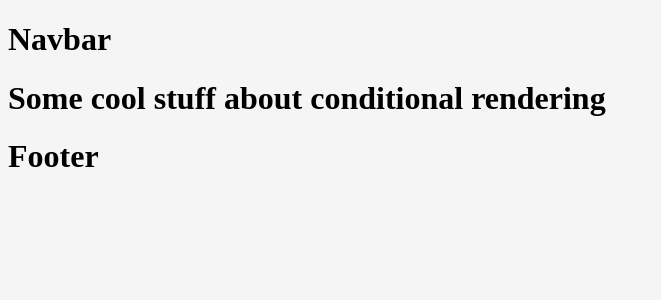
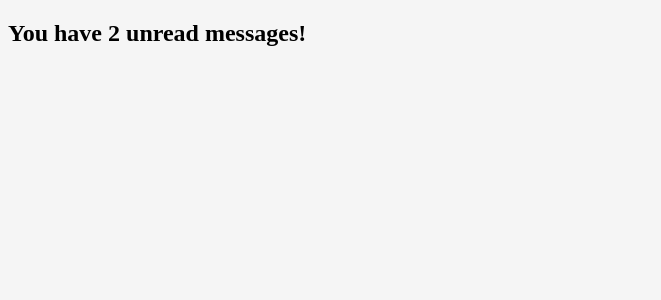
Before and after one commit to shomnathsomu/learn-reactJS, a React (Create React App) app: page / in a window 1280 px wide. Shown: the top 300 px of the page, without its empty margins (0-661 px from the left). Built offline with nearby package versions, Linux system fonts and the light colour scheme.

Commit message:
finished conditional rendering

```diff
--- a/src/App.js
+++ b/src/App.js
@@ -74,7 +74,11 @@ class App extends Component {
       // name: "Sally",
       // age: 25
 
-      isLoading: true
+      //isLoading: true
+      unreadMessages: [
+        "Call your mom!",
+        "New spam email available. All links are definately safe to click."
+      ]
     }
   }
 
@@ -131,7 +135,9 @@ class App extends Component {
         {/* <h1>{this.state.name}</h1>
         <h2>I am {this.state.age} years old.</h2> */}
 
-        <Conditional isLoading={this.state.isLoading}/>
+        {/* <Conditional isLoading={this.state.isLoading}/> */}
+
+        {this.state.unreadMessages.length > 0 && <h2>You have {this.state.unreadMessages.length} unread messages!</h2>}
       </div>
     )
 
```
